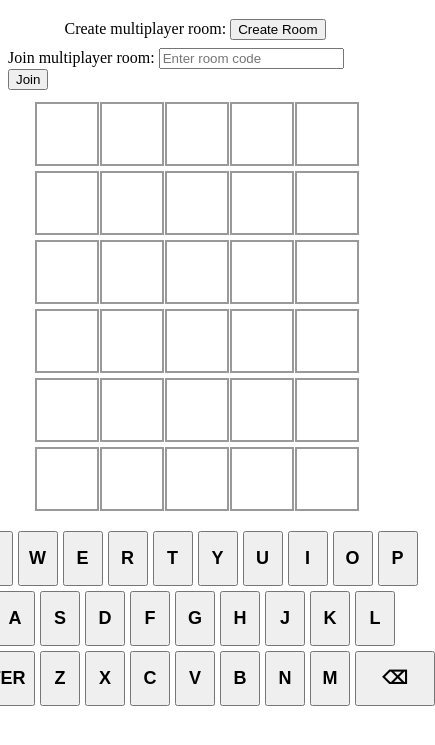
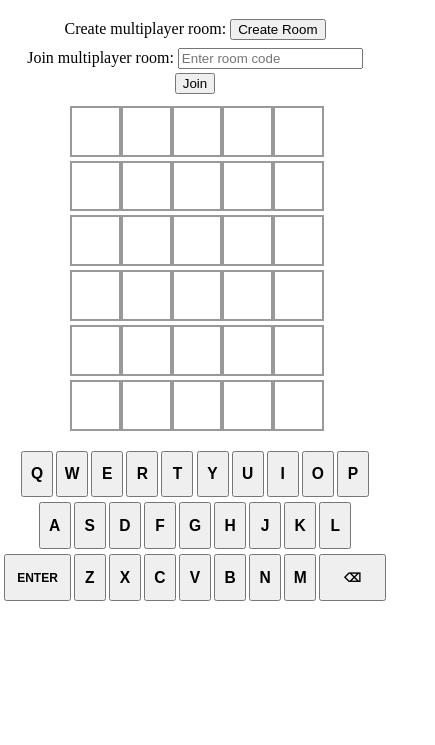
Before and after one commit to MarkoGutierro/Wordly-Battles, a plain HTML site: page index.html in a window 390 px wide. Shown: the part 69-814 px from the top of the page, 435 px wide, since content can reach past the window. Drawn offline with nearby package versions, Linux system fonts and the light colour scheme; no server answers.

Commit message:
Added responsive sizing for all screen sizes

```diff
--- a/style.css
+++ b/style.css
@@ -14,18 +14,18 @@ body {
     display: flex;
     justify-content: center;
     align-items: center;
-    gap: 40px;
+    gap: clamp(8px, 3vw, 40px);
 }
 
 .board {
     display: grid;
-    grid-template-columns: repeat(5, 60px);
-    gap: 5px;
+    grid-template-columns: repeat(5, clamp(44px, 12vw, 68px));
+    gap: 4px;
 }
 
 .opponent-board {
     display: grid;
-    grid-template-columns: repeat(5, 20px);
+    grid-template-columns: repeat(5, clamp(8px, 2.5vw, 23px));
     gap: 2px;
 }
 
@@ -34,21 +34,21 @@ body {
 }
 
 .tile {
-    width: 60px;
-    height: 60px;
+    width: clamp(44px, 12vw, 68px);
+    height: clamp(44px, 12vw, 68px);
     border: 2px solid #999;
 
     display: flex;
     justify-content: center;
     align-items: center;
 
-    font-size: 32px;
+    font-size: clamp(1.5rem, 6vw, 2.25rem);
     font-weight: bold;
 }
 
 .opponent-tile {
-    width: 20px;
-    height: 20px;
+    width: clamp(8px, 2.5vw, 23px);
+    height: clamp(8px, 2.5vw, 23px);
     border: 1px solid #ccc;
 }
 
@@ -76,19 +76,20 @@ body {
 .keyboard-row {
     display: flex;
     justify-content: center;
-    gap: 5px;
+    gap: clamp(2px, 0.8vw, 5px);
     margin-bottom: 5px;
 }
 
 .key {
-    width: 40px;
-    height: 55px;
-    font-size: 18px;
+    width: clamp(27px, 8.2vw, 40px);
+    height: clamp(45px, 12vw, 55px);
+    font-size: clamp(0.9rem, 4vw, 1.125rem);
     font-weight: bold;
 }
 
 .wide-key {
-    width: 80px;
+    width: clamp(52px, 17vw, 80px);
+    font-size: clamp(0.75rem, 3vw, 1rem);
 }
 /* End Keyboard Classes */
 
@@ -106,8 +107,18 @@ body {
     margin: 0;
 }
 
+.create-room-controls,
+.join-room-controls {
+    display: flex;
+    align-items: center;
+    justify-content: center;
+    flex-wrap: wrap;
+    gap: 4px;
+}
+
 #game-message:not(:empty) {
     margin-top: 16px;
     font-size: 1.5rem;
     font-weight: bold;
+    text-align: center;
 }
```
Also changed, not shown: server/server.js (+8 -1 lines).
